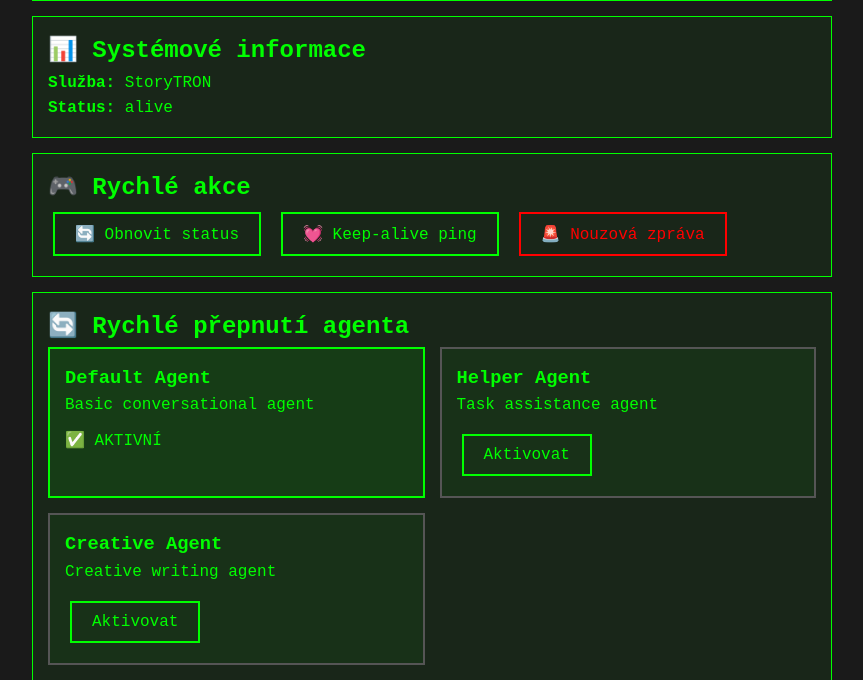
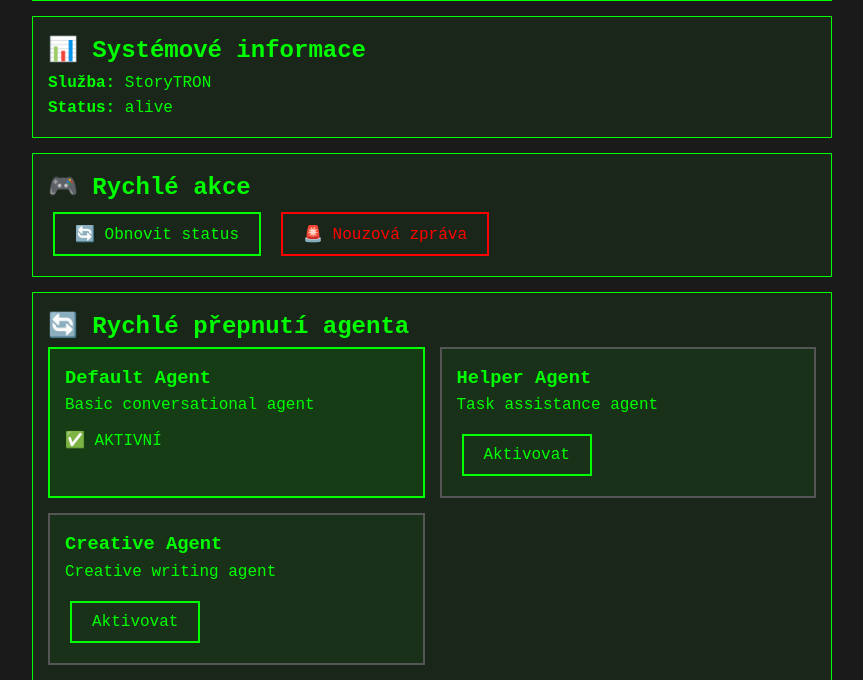
Before and after one commit to jindrahelcl/pomotron, a Flask app: page / in a window 1280 px wide. Shown: the part 444-1124 px from the top of the page, without its empty margins (208-1071 px from the left). Run offline with Flask 3, Linux system fonts and the light colour scheme.

Commit message:
Fix keep-alive endpoint for PomoTRON communication
- Change keep-alive to POST /api/keepalive for PomoTRON → StoryTRON pings
- Return simple 200 OK instead of JSON response
- Remove unnecessary keep-alive test button from web dashboard

```diff
--- a/storytron/app.py
+++ b/storytron/app.py
@@ -11,14 +11,12 @@ app.config['SECRET_KEY'] = os.environ.get('SECRET_KEY', 'dev-secret-key-change-i
 # Global state for active agent
 active_agent_id = "default"  # There's always one active agent
 
-# Health check / keep-alive endpoint (API)
-@app.route('/api')
-def keep_alive_api():
-    return jsonify({
-        'status': 'alive',
-        'service': 'StoryTRON',
-        'active_agent': active_agent_id
-    })
+# Keep-alive endpoint for PomoTRON to ping StoryTRON
+@app.route('/api/keepalive', methods=['POST'])
+def keep_alive():
+    """PomoTRON pings this to let StoryTRON know it's alive"""
+    # TODO: Log the keep-alive, update last-seen timestamp, etc.
+    return '', 200
 
 # Web frontend routes
 @app.route('/')
--- a/storytron/templates/dashboard.html
+++ b/storytron/templates/dashboard.html
@@ -41,7 +41,6 @@
     <h2>🎮 Rychlé akce</h2>
     <div style="display: flex; gap: 10px; flex-wrap: wrap;">
         <button class="btn" onclick="refreshStatus()">🔄 Obnovit status</button>
-        <button class="btn" onclick="sendKeepAlive()">💓 Keep-alive ping</button>
         <button class="btn btn-danger" onclick="sendEmergencyMessage()">🚨 Nouzová zpráva</button>
     </div>
 </div>
@@ -96,17 +95,6 @@ function refreshStatus() {
     location.reload();
 }
 
-function sendKeepAlive() {
-    fetch('/api')
-        .then(response => response.json())
-        .then(data => {
-            alert('Keep-alive odpověď: ' + JSON.stringify(data, null, 2));
-        })
-        .catch(error => {
-            alert('Chyba při keep-alive: ' + error);
-        });
-}
-
 function sendEmergencyMessage() {
     const message = prompt('Zadejte nouzovou zprávu:');
     if (message) {
```
